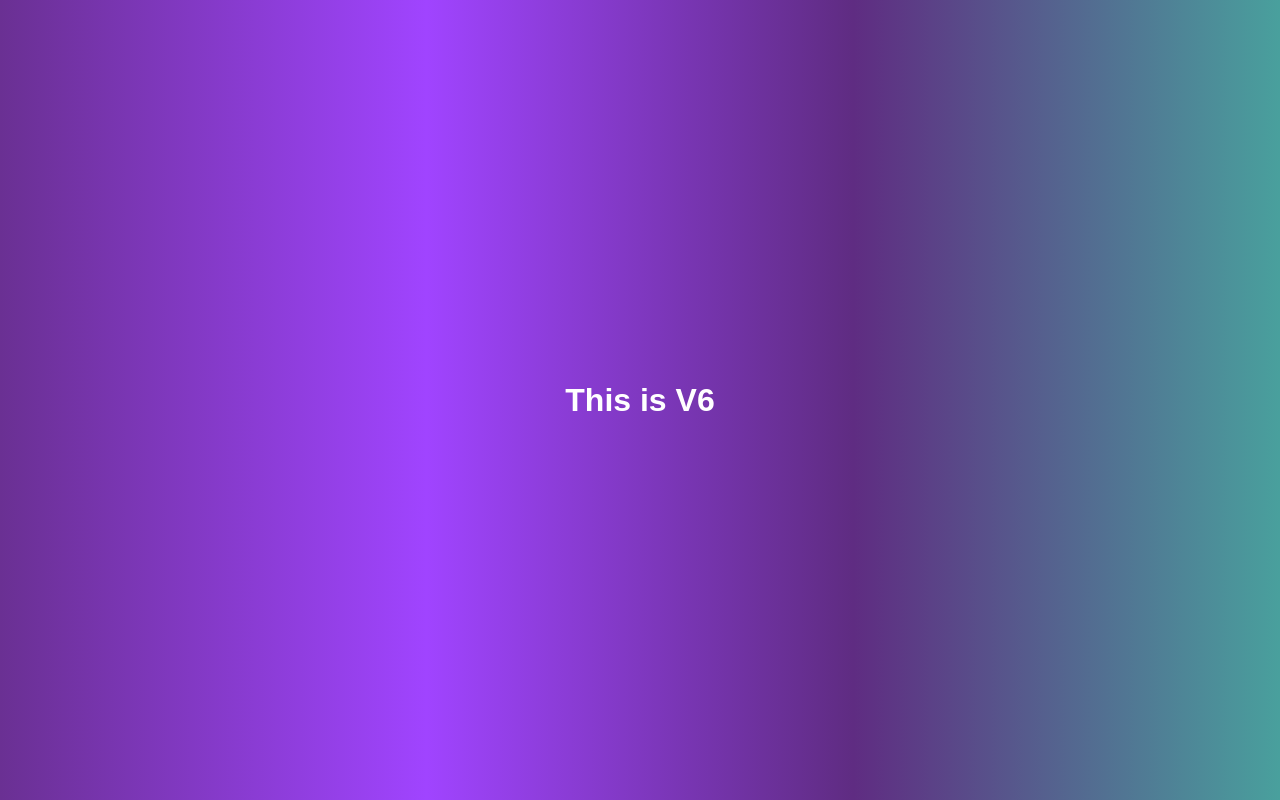
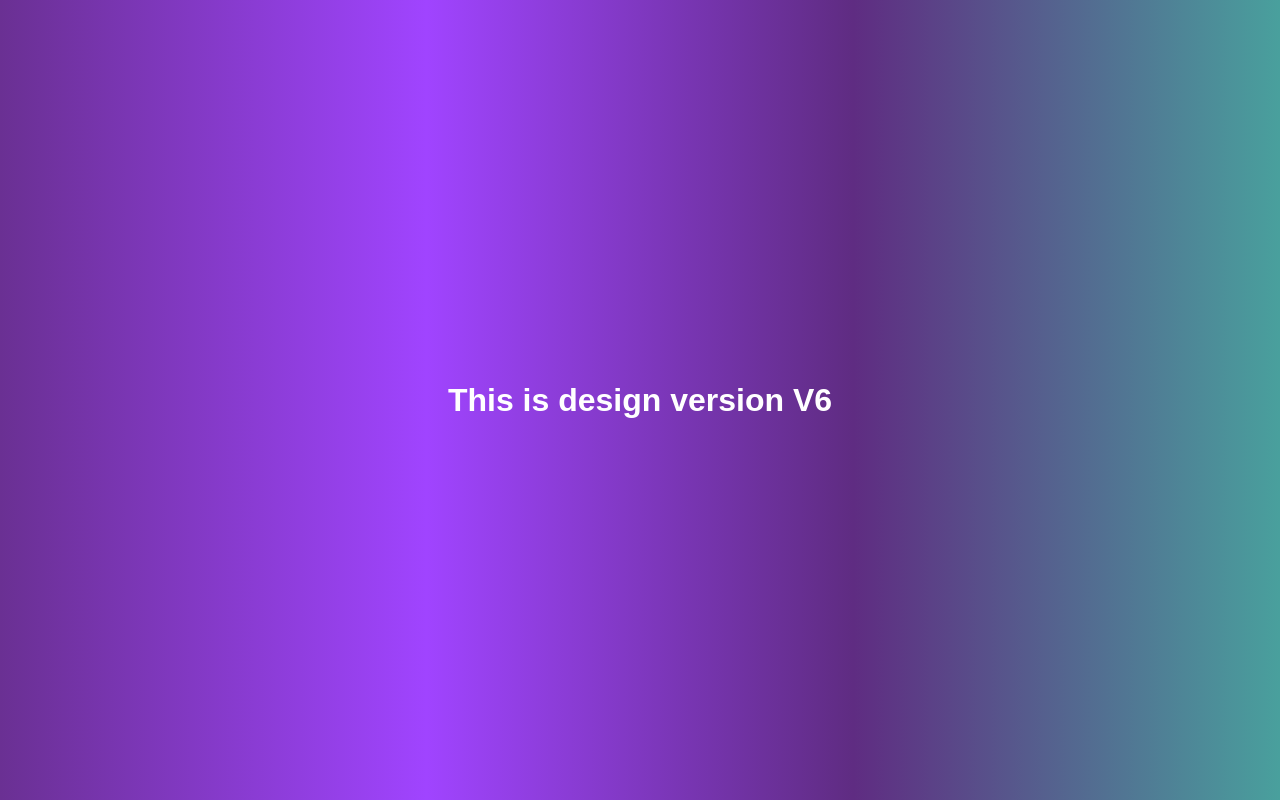
Before and after one commit to GenevaSingh/Myrepo, a plain HTML site: page index.html in a window 1280 px wide. Drawn offline with Linux system fonts and the light colour scheme.

Commit message:
Design committed and branch ready to be pushed to remote repo(Github)

```diff
--- a/index.html
+++ b/index.html
@@ -8,6 +8,6 @@
 
 </head>
 <body>
-    <h1> This is V6 </h1>
+    <h1> This is design version V6 </h1>
 </body>
 </html>
```
